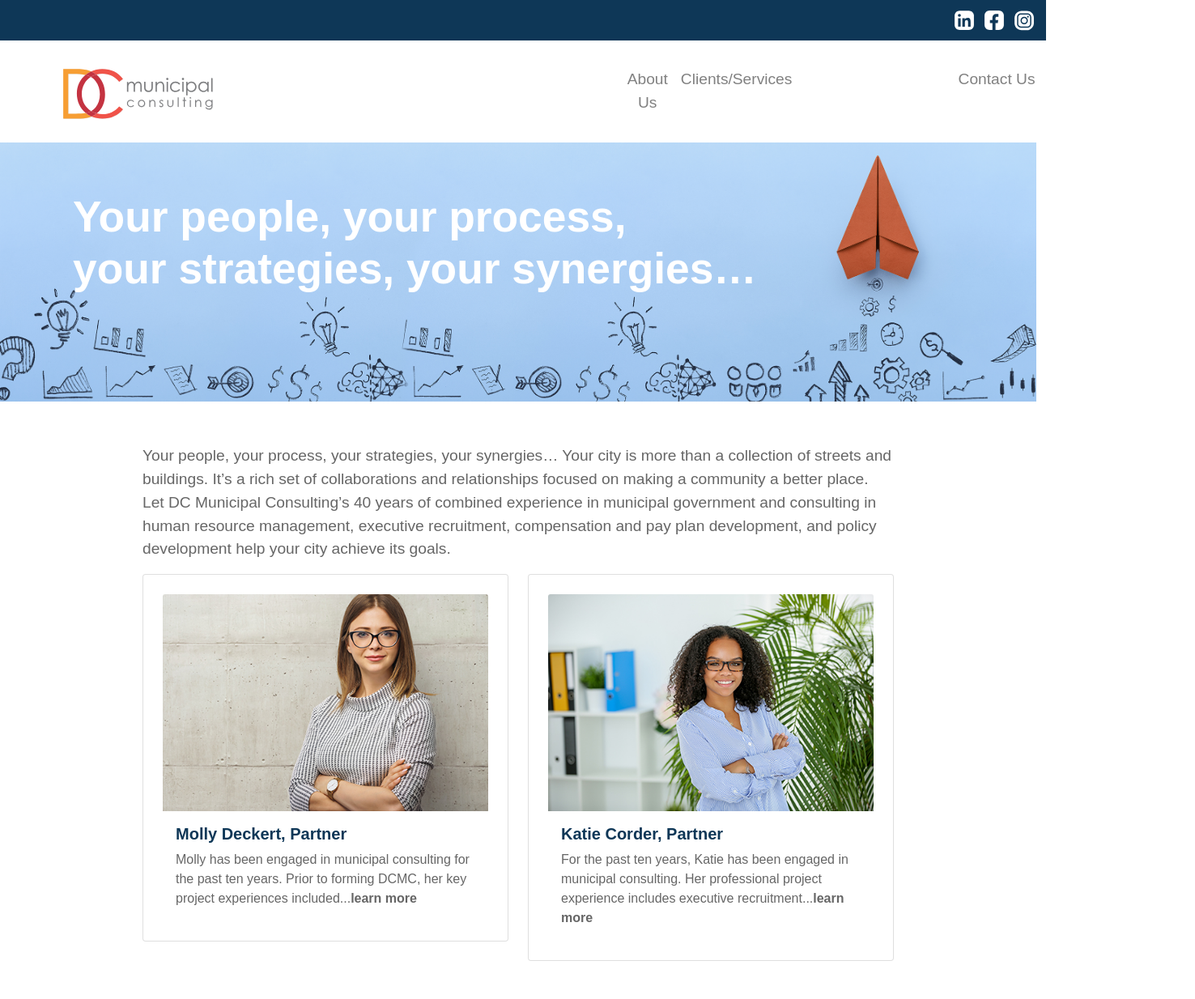
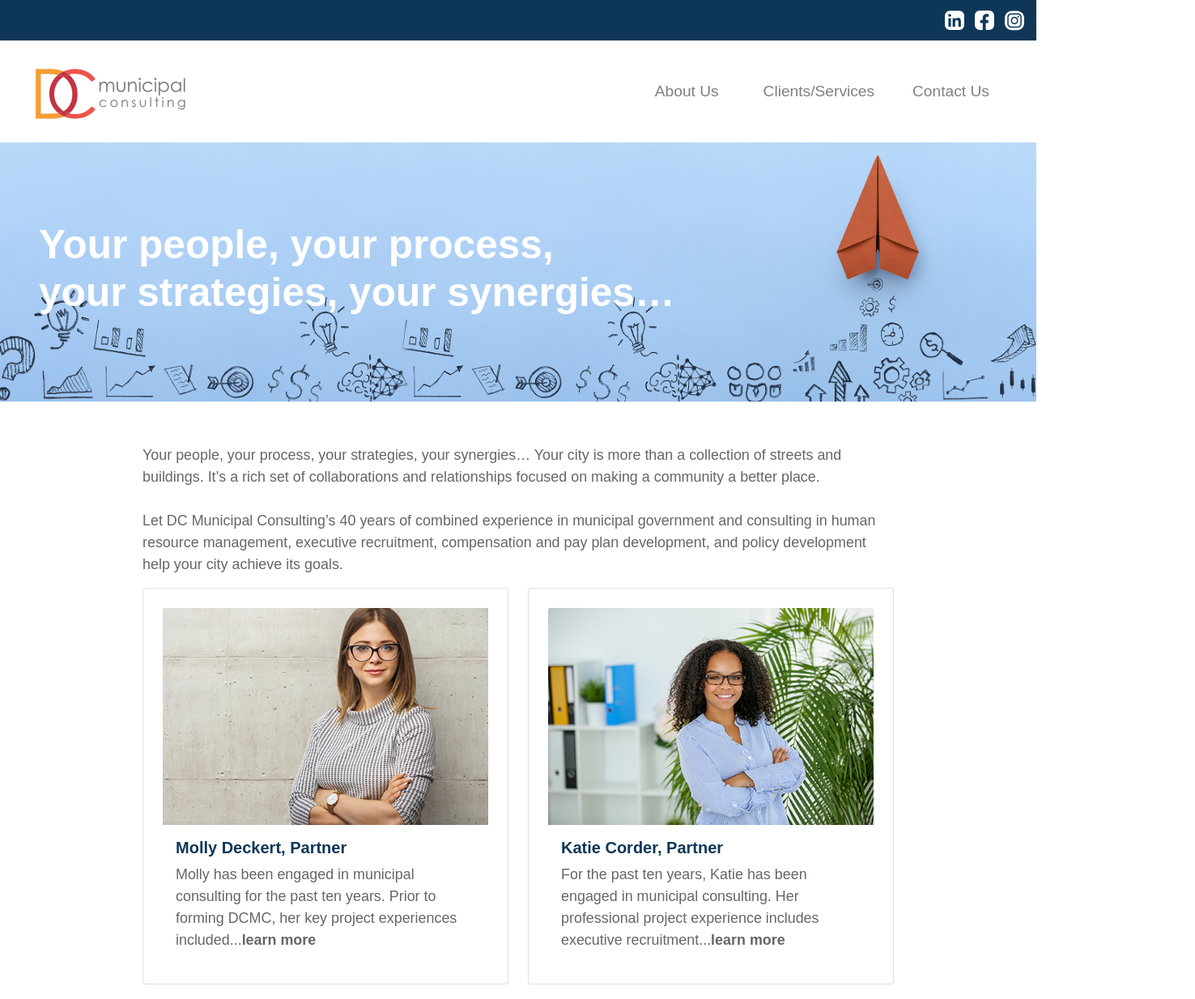
Before and after one commit to Sstefansdottir0620/dc-consulting, a React (Create React App) app: page / in a window 1280 px wide. Shown: the top 1234 px of the page at 81% size, 1476 px wide, since content can reach past the window. Built offline with nearby package versions, Linux system fonts and the light colour scheme.

Commit message:
Mobile Friendly

```diff
--- a/src/App.css
+++ b/src/App.css
@@ -77,8 +77,13 @@ footer {
 }
 
 .body-text{
-  font-size: larger;
+  font-size: calc(0.4vw + 0.8rem);
 }
+
+.card-text{
+  font-size: calc(0.4vw + 0.8rem);
+}
+
 h1 {
   font-size: 15pt;
   font-weight: bold;
@@ -210,9 +215,6 @@ section {
 
 .top-left {
   position: absolute;
-  text-align: left;
-  top: 60px;
-  padding-left: 90px;
 }
 
 .service-main-container {
@@ -263,4 +265,14 @@ section {
 } */
 
 .city-logo {
+  text-align: center;
+  padding: 1rem;
 }
+
+.header-text {
+  font-size: calc(3.5vw + 0.3rem);
+}
+
+.header-text-lg {
+  font-size: calc(4vw + 1rem);
+}
--- a/src/components/BioCards02.js
+++ b/src/components/BioCards02.js
@@ -7,10 +7,10 @@ class BioCards02 extends Component {
     return (
       <div className="container">
         <div className="row justify-content-between my-5">
-            <div className="col-6">
-                <img src={Profile01} className="card-img-top" alt="Molly Deckert" />
+            <div className="col-md-6">
+                <img src={Profile01} className="card-img-top py-3 py-md-0" alt="Molly Deckert" />
             </div>
-            <div className="col-6">
+            <div className="col-md-6">
                 <h5>Molly Deckert, Partner</h5>
                 <p className="card-text">
                   Molly Deckert has provided consulting services to
@@ -40,14 +40,14 @@ class BioCards02 extends Component {
             </div>
         </div>
         <div className="row mb-5">
-            <div className="col-6">
+            <div className="col-md-6">
               <img
                 src={Profile02}
-                className="card-img-top"
+                className="card-img-top py-3 py-md-0"
                 alt="Katie Corder"
               />
             </div>
-            <div className="col-6">
+            <div className="col-md-6">
                 <h5 className="card-title">Katie Corder, Partner</h5>
                 <p className="card-text">
                   For the past ten years, Katie has been engaged in municipal
--- a/src/components/Footer.js
+++ b/src/components/Footer.js
@@ -9,7 +9,7 @@ export class Footer extends Component {
         <footer className='container-fluid bd-highlight' style={{background:"#666"}}>
           <div className='mx-1 px-1 mx-md-5 px-md-5'>
             <div className='row'>
-              <div className='col-md-7 py-md-5 pt-4 pb-1 text-center text-md-left'>
+              <div className='col-md-7 py-md-5 pt-4 pb-1 text-center text-md-start'>
                 <a className='navbar-brand m-0'  href='/'>
                   <img
                     src={DClogoWhite}
--- a/src/components/Navbar.js
+++ b/src/components/Navbar.js
@@ -9,7 +9,7 @@ export class Navbar extends Component {
     return (
       <div>
         <div
-          className='row justify-content-md-end justify-content-center'
+          className='row justify-content-md-end justify-content-center m-0'
           style={{ height: "50px", backgroundColor: "#0E3757" }}>
           <div className='social-icon d-flex align-items-center pr-md-5 pr-0'>
             <img src={linkedIcon} width='30' height='30' alt='twitter' />
@@ -19,14 +19,14 @@ export class Navbar extends Component {
         </div>
         <nav className='row navbar navbar-expand-lg navbar-light justify-content-between m-0 px-0 px-md-4'
         style={{backgroundColor: "#ffffff" }}>
-          <div className='col-md-3 text-center text-md-left'>
+          <div className='col-md-3 text-center text-md-start'>
             <a className='navbar-brand' href='/'>
               <img
                 src={DClogo}
                 alt=''
                 width='200'
                 height='100'
-                class='d-inline-block align-text-top'
+                className='d-inline-block align-text-top'
               />
             </a>
           </div>
@@ -50,7 +50,7 @@ export class Navbar extends Component {
                     Clients
                   </a>
                 </li> */}
-                <li>
+                <li className='col nav-item p-0'>
                   <a className='nav-item nav-link' href='/contact'>
                     Contact Us
                   </a>
--- a/src/pages/About.js
+++ b/src/pages/About.js
@@ -8,12 +8,12 @@ function About() {
   return (
     <div className='about-env'>
       <Navbar />
-      <div id='about' className="about-main-container">
+      <div id='about' className="about-main-container m-0">
         <section className="w-100 p-0 mb-5">
-          <div className="row m-0" id="shadow">
+          <div className="row m-0 position-relative justify-content-center align-items-center" id="shadow">
             <img src={AboutMain} className="about-main-img p-0" alt="about-main"></img>
             <br />
-            <h2 className="top-left text-white">About Us</h2>
+            <h2 className="text-center text-md-start p-0 ps-md-5 top-left text-white header-text-lg">About Us</h2>
           </div>
         </section>
         <BioCards02 />
--- a/src/pages/Contact.js
+++ b/src/pages/Contact.js
@@ -16,14 +16,14 @@ function Contact() {
     <div className="contact-env">
       <Navbar />
       <section id="contact">
-        <div className="row contact-main-container m-0" id="shadow">
+        <div className="row contact-main-container m-0 justify-content-center align-items-center" id="shadow">
           <img
             src={ContactMain}
             className="contact-main-img p-0"
             alt="contact-main"
           ></img>
           <br />
-          <h2 className="top-left text-white">Contact Us</h2>
+          <h2 className="text-center text-white text-md-start p-0 ps-md-5 top-left header-text-lg">Contact Us</h2>
         </div>
         <div className="container">
           <div className="row">
--- a/src/pages/Home.js
+++ b/src/pages/Home.js
@@ -12,9 +12,9 @@ function Home() {
       <Navbar />
       <div className="row m-0 justify-content-center">
         <section className="w-100 p-0">
-          <div className="row home-main-container m-0" id="shadow">
+          <div className="row home-main-container m-0 justify-content-center align-items-center" id="shadow">
             <img src={HomeMain2} alt="home-main" className="p-0"></img>
-            <h2 className="top-left text-white w-100">
+            <h2 className="text-center text-md-start p-0 ps-md-5 top-left text-white w-100 header-text">
               Your people, your process, <br></br>your strategies, your
               synergies…
             </h2>
@@ -33,7 +33,7 @@ function Home() {
               Your people, your process, your strategies, your synergies… Your
               city is more than a collection of streets and buildings. It’s a
               rich set of collaborations and relationships focused on making a
-              community a better place. Let DC Municipal Consulting’s 40 years
+              community a better place.<br/><br/>Let DC Municipal Consulting’s 40 years
               of combined experience in municipal government and consulting in
               human resource management, executive recruitment, compensation and
               pay plan development, and policy development help your city
```
Also changed, not shown: src/pages/Services.js (+15 -18 lines).
